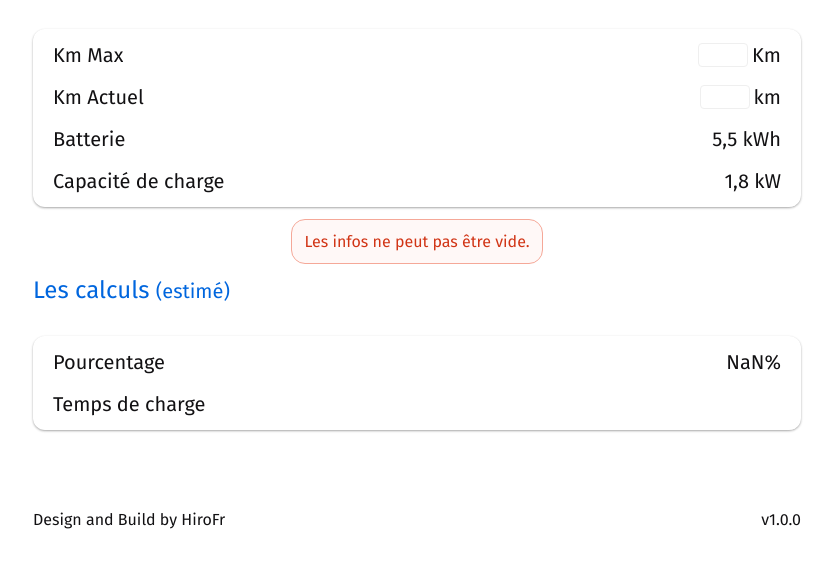
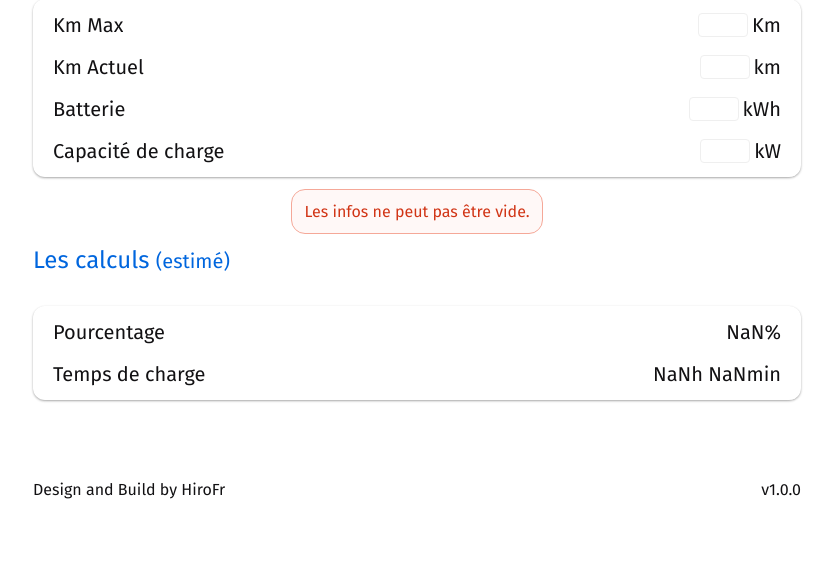
Before and after one commit to HiroFr/Bonheur-Charge, a plain HTML site: page index.html in a window 1280 px wide. Both pictures are taken after a click on the button "Valider". Shown: the part 182-750 px from the top of the page, without its empty margins (223-1056 px from the left). Drawn offline with Linux system fonts and the light colour scheme.

Commit message:
update : battery recharge time

```diff
--- a/app.js
+++ b/app.js
@@ -1,29 +1,60 @@
 document.addEventListener("DOMContentLoaded", () => {
 
   const btnValidation = document.getElementById('btn');
-  const resultText = document.getElementById('result');
+
+  const resultPourcentage = document.getElementById('resultPourcentage');
+  const resultTempsDeCharge = document.getElementById('resultTempsDeCharge');
+
   const errorText = document.getElementById('error');
 
+  function afficherErreur(message) {
+    errorText.style.visibility = "visible";
+    errorText.innerHTML = message;
+    setTimeout(() => {
+      errorText.style.visibility = "hidden";
+    }, 5000);
+  }
+
+  // Fonction pour calculer le pourcentage d'autonomie restante
+  function calculerPourcentageAutonomie(kilometresRestants, autonomieMaximale) {
+    // Vérifie si les champs sont vide
+    if(!kilometresRestants || !autonomieMaximale) {
+      afficherErreur("Les infos ne peut pas être vide.")
+      // Et si les km restant sont plus grand que les km max
+    } else if (kilometresRestants > autonomieMaximale) {
+      afficherErreur("Les kilomètres actuels ne peuvent pas dépasser les kilomètres maximum.")
+    }
+    // Calcul le pourcentage de batterie restant
+    var pourcentage = (kilometresRestants / autonomieMaximale) * 100;
+    return pourcentage.toFixed(2) + "%";
+  }
+
+  function calculerTempsDeCharge(kilometresRestants, autonomieMaximale, batterie, capacitéDeCharge) {
+    // Calcul l'énergie nécessaire en kilowattheures
+    var kilowattheures = (autonomieMaximale - kilometresRestants) / autonomieMaximale * batterie;
+    // Calcul le temps de charge en heures
+    var tempsDeChargeHeures = kilowattheures / capacitéDeCharge;
+    // Converti le temps de charge en minutes
+    var tempsDeChargeMinutes = tempsDeChargeHeures * 60;
+    // Calcul les heures et les minutes
+    var heures = Math.floor(tempsDeChargeMinutes / 60);
+    var minutes = Math.round(tempsDeChargeMinutes % 60);
+    // Retourne le temps de charge formaté en heures et minutes
+    return heures + "h " + minutes + "min";
+  }
+
   btnValidation.addEventListener("click", function() {
+
     const kmMax = parseFloat(document.getElementById('kmMax').value);
-    const inputText = parseFloat(document.getElementById('texte').value);
+    const kmActuel = parseFloat(document.getElementById('kmActuel').value);
 
-    // Fonction pour calculer le pourcentage d'autonomie restante
-    function calculerPourcentageAutonomie(kilometresRestants, autonomieMaximale) {
-      if(!kilometresRestants || !autonomieMaximale) {
-        errorText.style.visibility = "visible";
-        errorText.innerHTML = "Les infos ne peut pas être vide.";
-      }else if (kilometresRestants > autonomieMaximale) {
-        errorText.style.visibility = "visible";
-        errorText.innerHTML = "Les kilomètres actuels ne peuvent pas dépasser les kilomètres maximum.";
-      }
-      var pourcentage = (kilometresRestants / autonomieMaximale) * 100;
-      return pourcentage.toFixed(2) + "%";
-    }
+    const kWh = parseFloat(document.getElementById('kWh').value);
+    const kW = parseFloat(document.getElementById('kW').value);
 
-    // Calcul et affichage du résultat
-    const pourcentage = calculerPourcentageAutonomie(inputText, kmMax);
-    resultText.innerHTML = pourcentage;
+    // Calcul et affiche les résultats
+    resultPourcentage.innerHTML = calculerPourcentageAutonomie(kmActuel, kmMax);
+    resultTempsDeCharge.innerHTML = calculerTempsDeCharge(kmActuel, kmMax, kWh, kW);
+
   });
 
 });
--- a/index.html
+++ b/index.html
@@ -26,20 +26,22 @@
       <div class="nbrAutonomie">
         <label for="">Km Actuel</label>
         <div class="nbrEnd">
-          <input id="texte" type="number">
+          <input id="kmActuel" type="number">
           <p>km</p>
         </div>
       </div>
       <div class="nbrAutonomie">
         <label for="">Batterie</label>
         <div class="nbrEnd">
-          <p>5,5 kWh</p>
+          <input id="kWh" type="number">
+          <p>kWh</p>
         </div>
       </div>
       <div class="nbrAutonomie">
         <label for="">Capacité de charge</label>
         <div class="nbrEnd">
-          <p>1,8 kW</p>
+          <input id="kW" type="number">
+          <p>kW</p>
         </div>
       </div>
     </div>
@@ -53,13 +55,13 @@
       <div class="nbrAutonomie">
         <label for="">Pourcentage</label>
         <div class="nbrEnd">
-          <p id="result"></p>
+          <p id="resultPourcentage"></p>
         </div>
       </div>
       <div class="nbrAutonomie">
         <label for="">Temps de charge</label>
         <div class="nbrEnd">
-          <p></p>
+          <p id="resultTempsDeCharge"></p>
         </div>
       </div>
     </div>
--- a/style.css
+++ b/style.css
@@ -15,7 +15,7 @@ p {
 }
 
 h1 {
-  margin: 60px 0px 46px 0px;
+  margin: 30px 0px 46px 0px;
 }
 
 .infos {
```
Also changed, not shown: 1 other file.
